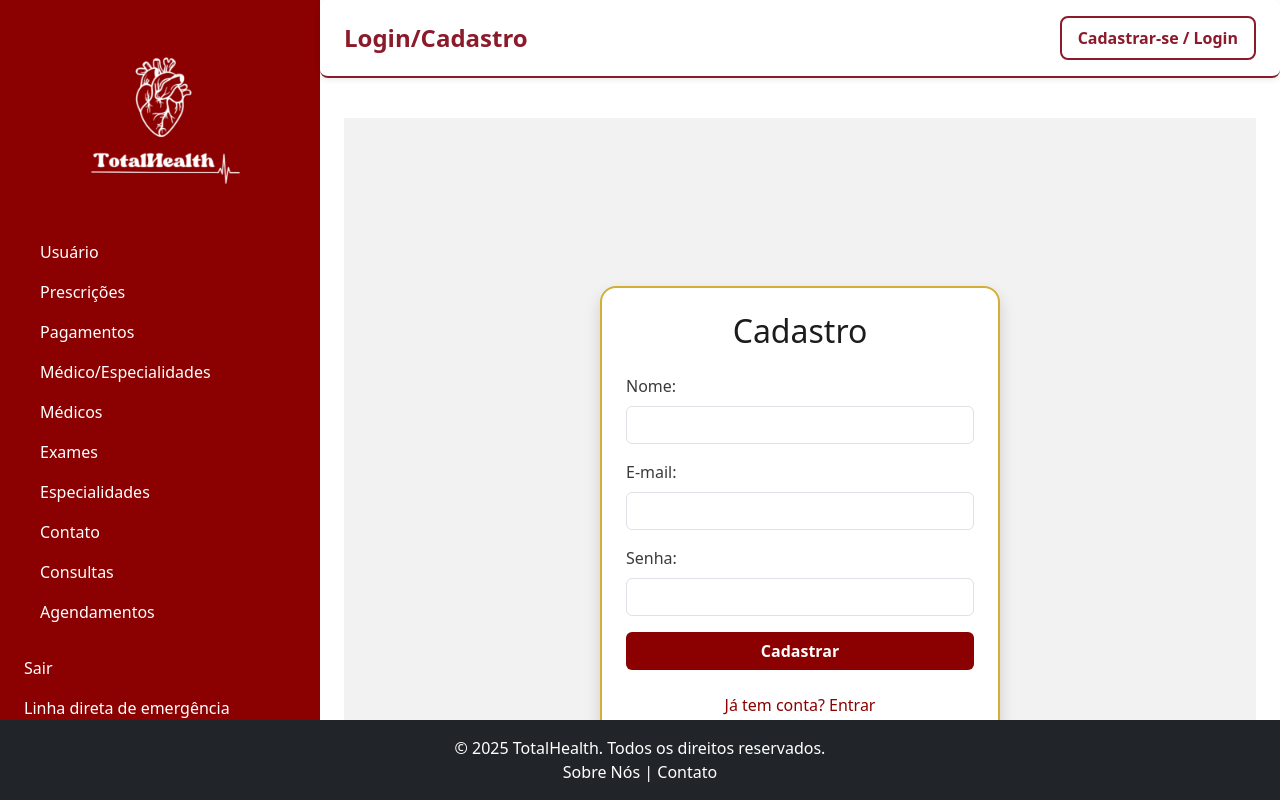
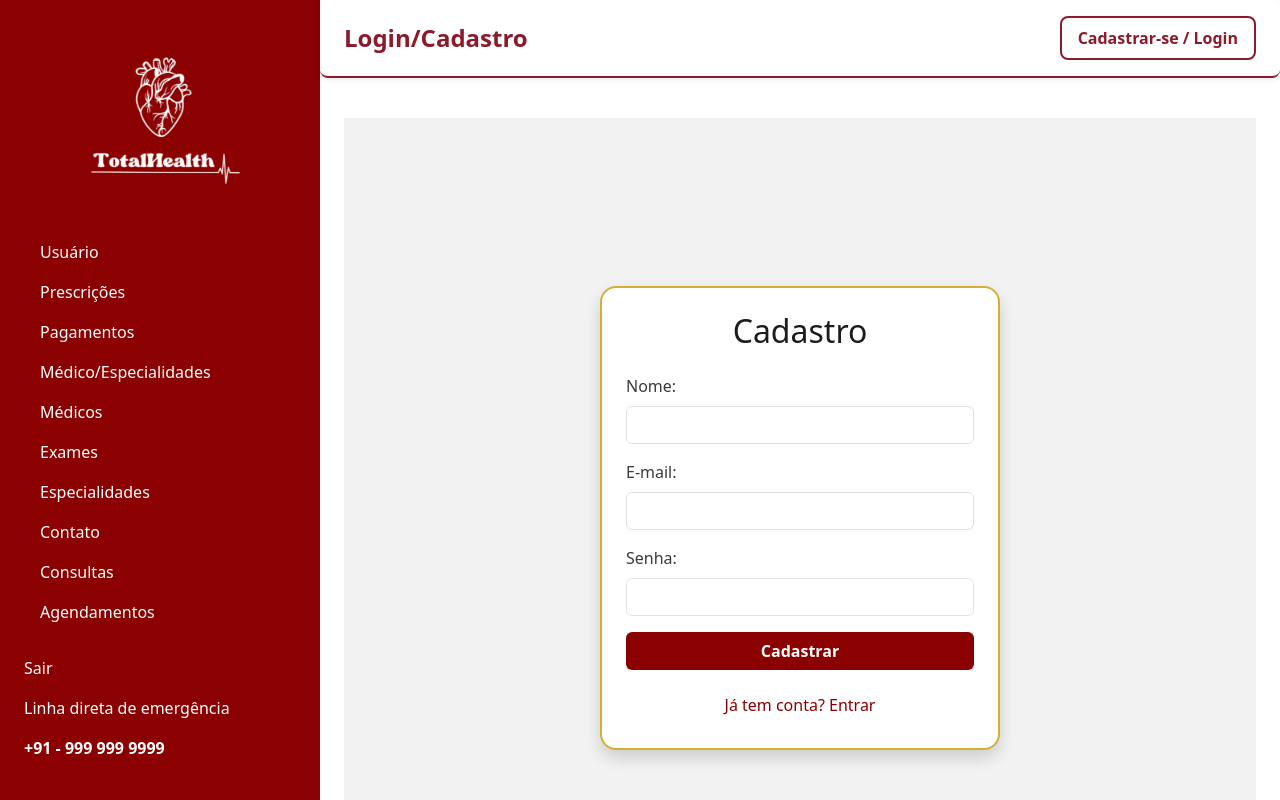
Before and after one commit to ItaloSenai2A/total-health, a React (Vite) app: page /loginCadastro in a window 1280 px wide. Shown: the top 800 px of the page. Built offline with nearby package versions, Linux system fonts and the light colour scheme.

Commit message:
Alterando a cor dos cards e deixando o footer fixo na parte inferior do site

```diff
--- a/src/components/footer/Footer.jsx
+++ b/src/components/footer/Footer.jsx
@@ -5,11 +5,9 @@ const Footer = () => {
     <footer
       className="bg-dark text-white text-center py-3"
       style={{
-        position: "fixed",  // Fixa o footer na tela
-        bottom: 0,         // Coloca o footer na parte inferior
-        left: 0,           // Alinha à esquerda
-        width: "100%",     // Faz com que ocupe toda a largura da tela
-        zIndex: 10,        // Garante que o footer fique acima de outros elementos
+        // Removido position fixed e propriedades relacionadas
+        width: "100%", // Opcional, para garantir largura total
+        zIndex: 10, // Pode remover se não precisar
       }}
     >
       <div className="container">
--- a/src/pages/Pagamento.jsx
+++ b/src/pages/Pagamento.jsx
@@ -39,7 +39,7 @@ const Pagamento = () => {
     fundoCard: "#FFFFFF",
     textoTitulo: "#8B1C27",
     textoSecundario: "#3A3A3A",
-    bordaDourada: "#d43763",
+    bordaDourada: "#D4AF37",
     totalVerde: "#198754",
   };
 
```
